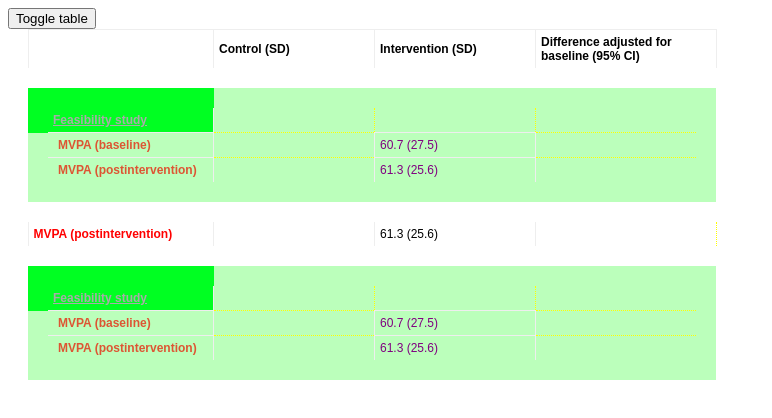
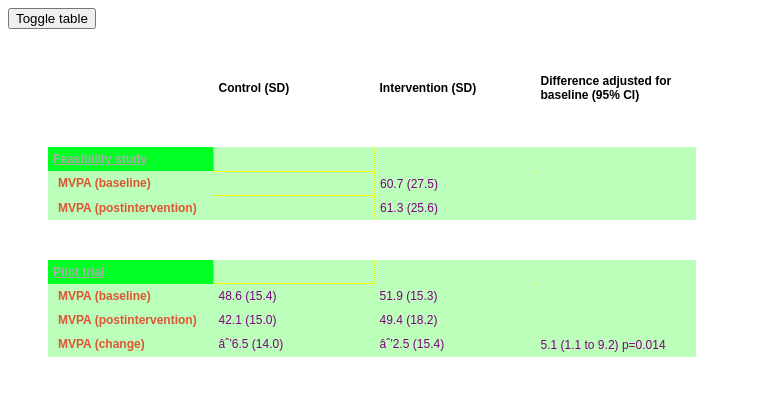
Before and after one commit to jkbcm/jkbcm.github.io, a plain HTML site: page testcssanim.html in a window 1280 px wide. Both pictures are taken after a click on the button "Toggle table". Shown: the whole page, without its empty margins (0-772 px from the left). Drawn offline with nearby package versions, Linux system fonts and the light colour scheme.

Commit message:
Real table data, update styles, white borders

```diff
--- a/cmtblstructure.css
+++ b/cmtblstructure.css
@@ -19,7 +19,7 @@ tbody th {
 
 
 td.cell, th {
-	border: #eee 1px solid;
+	/* border: #eee 1px solid; */
 }
 
 td.empty {
@@ -65,7 +65,7 @@ th[colspan] {
 }
 
 thead {
-	border-bottom: 4px solid black;
+	border-bottom: 4px solid white;
 }
 
 /* Subtable title is not indented, highlighted red */
--- a/testanim.css
+++ b/testanim.css
@@ -12,21 +12,20 @@ html, body {
     transition:all 1s;
 }
 
+.before > tr,
+.before > th,
+.before > td,
+.before > tr[data-tblseg="subtabletitle"] th {
+	background-color: #fff;
+	text-align: left;
+	text-decoration: none;
+	border: 1px solid #eee;
+	color: #ddd;
+}
+
 table {
   border-collapse: collapse;
 	font-size: 12px;
-}
-
-.subtable_after {
-    background-color:#bbffbb;
-    color: black;
-    border: 20px solid #eee;
-    border-collapse: separate;
-    border-spacing: 40px;
-    -webkit-transition: all 2s;
-    -moz-transition: all 2s;
-    -o-transition: all 2s;
-    transition:all 2s;
 }
 
 table.before {
@@ -42,14 +41,18 @@ table.before tbody.subtable {
   color: #000;
 }
 
+table.after thead,
 table.after tbody.subtable {
-  background: #bbffbb;
-  color: #000;
-  border: 40px solid transparent;
+  border: 40px solid white;
   -webkit-transition: all 2s;
   -moz-transition: all 2s;
   -o-transition: all 2s;
   transition:all 2s;
+}
+
+table.after tbody.subtable {
+  background: #bbffbb;
+  color: #000;
 }
 
 td, th {
--- a/testcssanim.html
+++ b/testcssanim.html
@@ -18,6 +18,7 @@
 Toggle table
 </button>
 
+<!--
   <table class="before table">
    <caption/>
    <thead>
@@ -77,5 +78,66 @@ Toggle table
     </tbody>
    </tbody>
   </table>
+<hr>
+-->
+<table class="before table">
+   <caption/>
+   <thead>
+    <tr data-tblrole="columnheaderrow">
+     <th/>
+     <th class="cell" data-cellminx="186.000" data-cellmaxx="238.000">Control (SD) </th>
+     <th class="cell" data-cellminx="270.000" data-cellmaxx="341.000">Intervention (SD) </th>
+     <th class="cell" data-cellminx="373.000" data-cellmaxx="546.000">Difference adjusted for baseline (95% CI) </th>
+    </tr>
+   </thead>
+   <tbody>
+    <tbody class="subtable">
+     <tr data-rowminx="48.302" data-rowminy="92.743" data-tblseg="subtabletitle">
+      <th>Feasibility study</th>
+      <td class="empty"/>
+      <td class="empty"/>
+      <td class="empty"/>
+     </tr>
+     <tr data-rowminx="57.317" data-rowminy="103.741" data-role="obs">
+      <th data-role="obslabel">MVPA (baseline)</th>
+      <td class="empty"/>
+      <td class="cell" data-cellminx="271.448" data-cellminy="103.741">60.7 (27.5)</td>
+      <td class="empty"/>
+     </tr>
+     <tr data-rowminx="57.317" data-rowminy="114.739" data-role="obs">
+      <th data-role="obslabel">MVPA (postintervention)</th>
+      <td class="empty"/>
+      <td class="cell" data-cellminx="271.448" data-cellminy="114.739">61.3 (25.6)</td>
+      <td class="empty"/>
+     </tr>
+    </tbody>
+    <tbody class="subtable">
+     <tr data-rowminx="48.302" data-rowminy="125.738" data-tblseg="subtabletitle">
+      <th>Pilot trial</th>
+      <td class="empty"/>
+      <td class="empty"/>
+      <td class="empty"/>
+     </tr>
+     <tr data-rowminx="57.317" data-rowminy="136.736" data-role="obs">
+      <th data-role="obslabel">MVPA (baseline)</th>
+      <td class="cell" data-cellminx="187.315" data-cellminy="136.736">48.6 (15.4)</td>
+      <td class="cell" data-cellminx="271.449" data-cellminy="136.736">51.9 (15.3)</td>
+      <td class="empty"/>
+     </tr>
+     <tr data-rowminx="57.317" data-rowminy="147.734" data-role="obs">
+      <th data-role="obslabel">MVPA (postintervention)</th>
+      <td class="cell" data-cellminx="187.316" data-cellminy="147.734">42.1 (15.0)</td>
+      <td class="cell" data-cellminx="271.450" data-cellminy="147.734">49.4 (18.2)</td>
+      <td class="empty"/>
+     </tr>
+     <tr data-rowminx="57.317" data-rowminy="158.732" data-role="obs">
+      <th data-role="obslabel">MVPA (change)</th>
+      <td class="cell" data-cellminx="186.180" data-cellminy="158.732">âˆ’6.5 (14.0)</td>
+      <td class="cell" data-cellminx="270.312" data-cellminy="158.732">âˆ’2.5 (15.4)</td>
+      <td class="cell" data-cellminx="373.834" data-cellminy="158.732">5.1 (1.1 to 9.2) p=0.014</td>
+     </tr>
+    </tbody>
+   </tbody>
+  </table>
 </body>
 </html>
```
